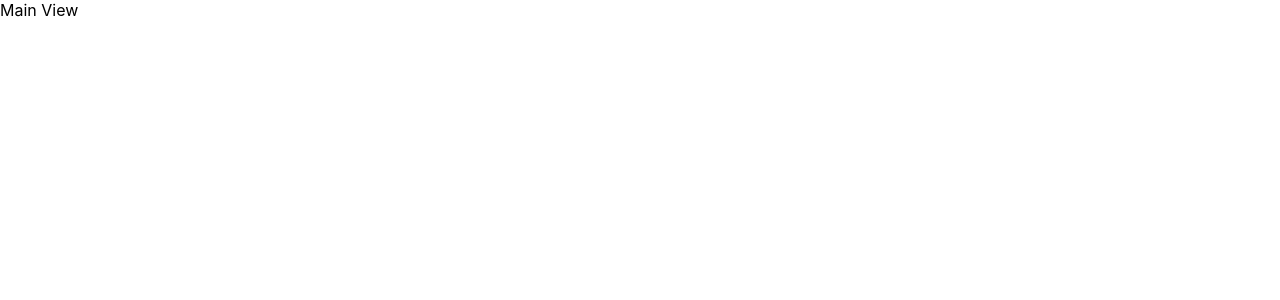
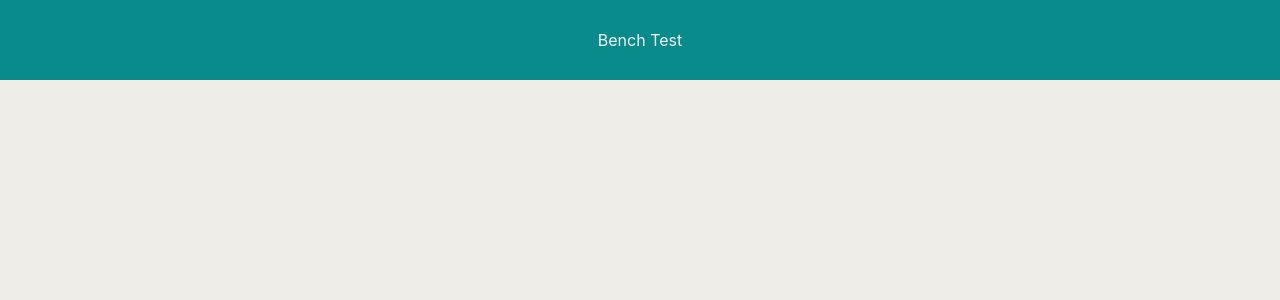
Before and after one commit to ralvapil/bench-test, a React (Create React App) app: page / in a window 1280 px wide. Shown: the top 300 px of the page. Built offline with nearby package versions, Linux system fonts and the light colour scheme.

Commit message:
Implemented page header component

```diff
--- /dev/null
+++ b/src/components/Header/Header.js
@@ -0,0 +1,15 @@
+import React from "react";
+import styled from "styled-components";
+
+const StyledHeader = styled.header`
+  background-color: #098b8c;
+  display: flex;
+  align-items: center;
+  justify-content: center;
+  height: 80px;
+  color: #f3f3f3;
+`;
+
+export default function Header({ children }) {
+  return <StyledHeader>{children}</StyledHeader>;
+}
--- /dev/null
+++ b/src/components/index.js
@@ -0,0 +1 @@
+export { default as Header } from "./Header/Header";
--- a/src/views/MainView/MainView.js
+++ b/src/views/MainView/MainView.js
@@ -1,9 +1,17 @@
-import React from 'react'
+import React from "react";
+import styled from "styled-components";
+
+import { Header } from "../../components";
+
+const Container = styled.div`
+  background-color: #efede8;
+  height: 100vh;
+`;
 
 export default function MainView() {
   return (
-    <div>
-      Main View
-    </div>
-  )
+    <Container>
+      <Header>Bench Test</Header>
+    </Container>
+  );
 }
```
